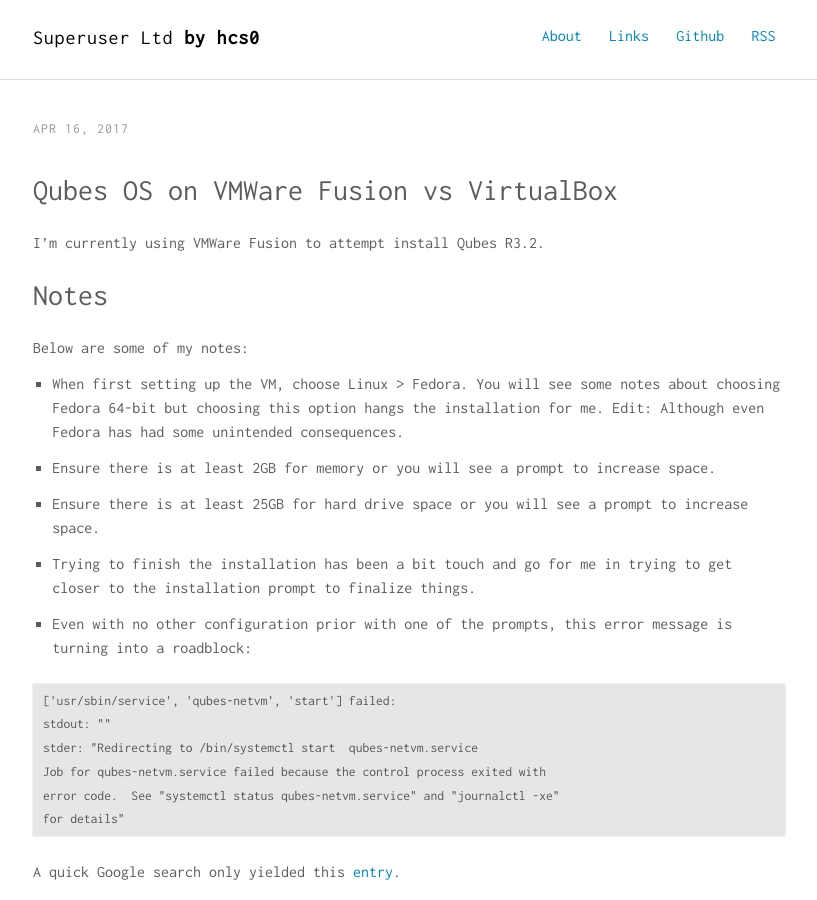
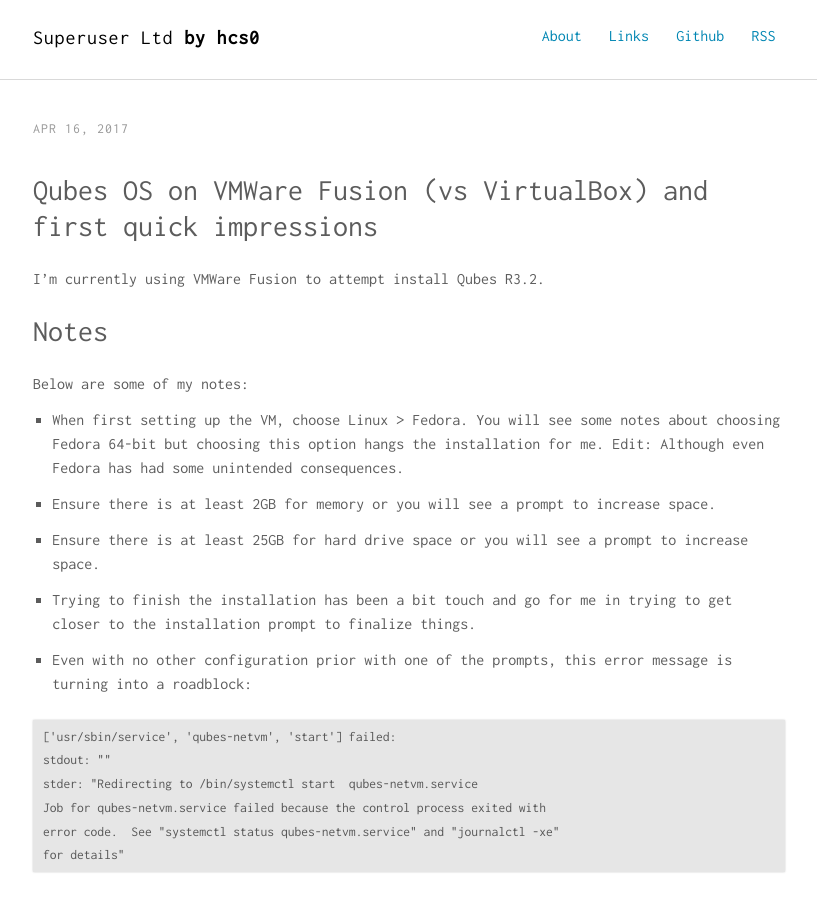
Before and after one commit to hcs0/hannahsuarez.github.io, a Jekyll site: the page built from _posts/2017-04-16-qubes.md, in a window 1280 px wide and 900 px high. Shown: the whole window, without its empty margins (231-1048 px from the left). Built offline with Jekyll 4.4.1, drawn with Linux system fonts in a browser that asks for light colours; comment, search, counter and statistics services are not loaded.

Commit message:
Update title

```diff
--- a/_posts/2017-04-16-qubes.md
+++ b/_posts/2017-04-16-qubes.md
@@ -1,6 +1,6 @@
 ---
 layout: post
-title: "Qubes OS on VMWare Fusion vs VirtualBox"
+title: "Qubes OS on VMWare Fusion (vs VirtualBox) and first quick impressions"
 description: "qubes, linux"
 comments: true
 keywords: "notes on Qubes OS"
```
